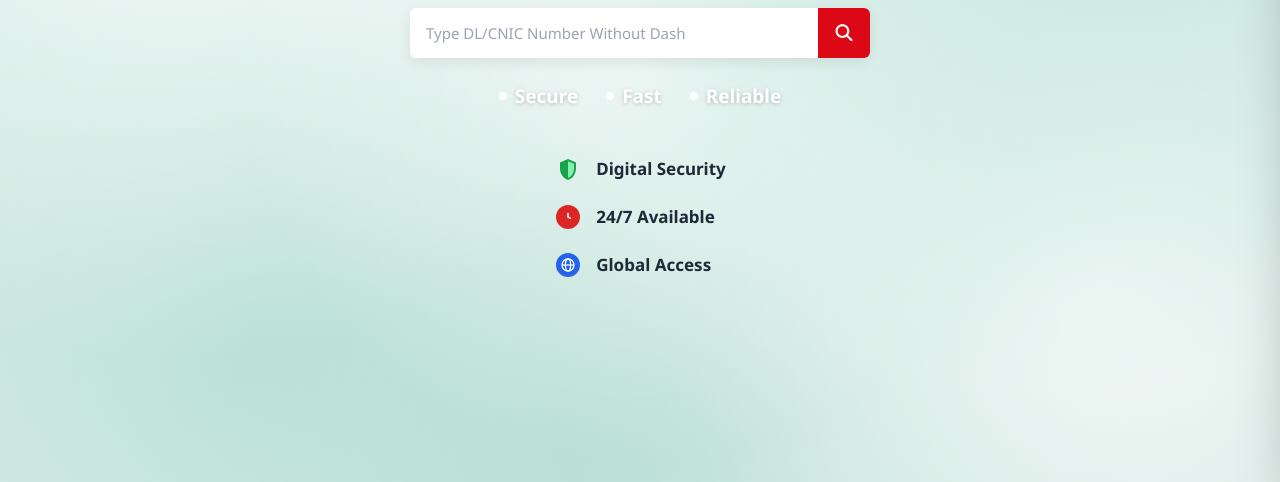
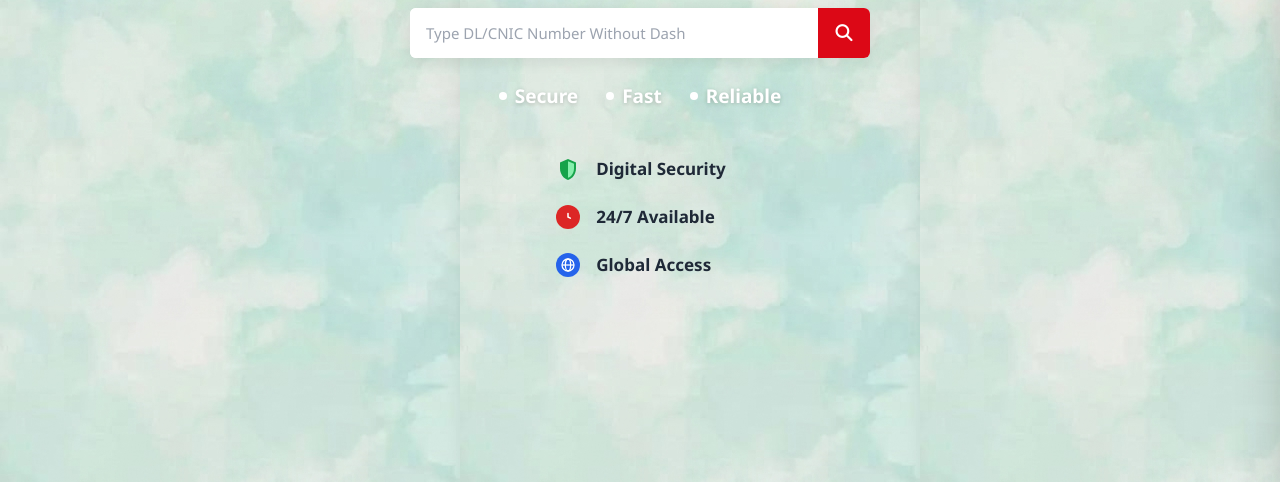
Before and after one commit to rrullah12-hub/Trafficdlv.com, a plain HTML site: page index.html in a window 1280 px wide. Shown: the part 318-800 px from the top of the page. Drawn offline with nearby package versions, Linux system fonts and the light colour scheme.

Commit message:
Update index.html

```diff
--- a/index.html
+++ b/index.html
@@ -15,7 +15,7 @@
             min-height: 100vh;
             margin: 0;
             background-color: #d7ebe5;
-            background-image:
+            background-image:url('wallpaper.jpg');
                 radial-gradient(circle at 14% 18%, rgba(255, 255, 255, 0.78) 0%, rgba(255, 255, 255, 0) 42%),
                 radial-gradient(circle at 84% 16%, rgba(192, 230, 220, 0.88) 0%, rgba(192, 230, 220, 0) 46%),
                 radial-gradient(circle at 50% 48%, rgba(255, 255, 255, 0.68) 0%, rgba(255, 255, 255, 0) 52%),
```
